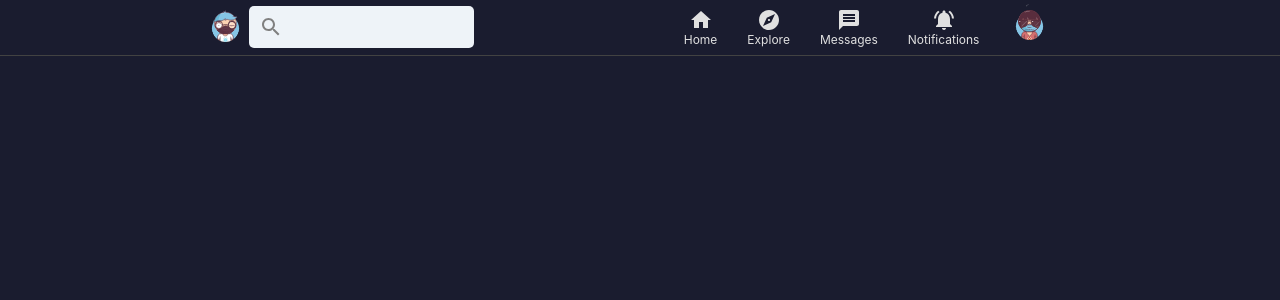
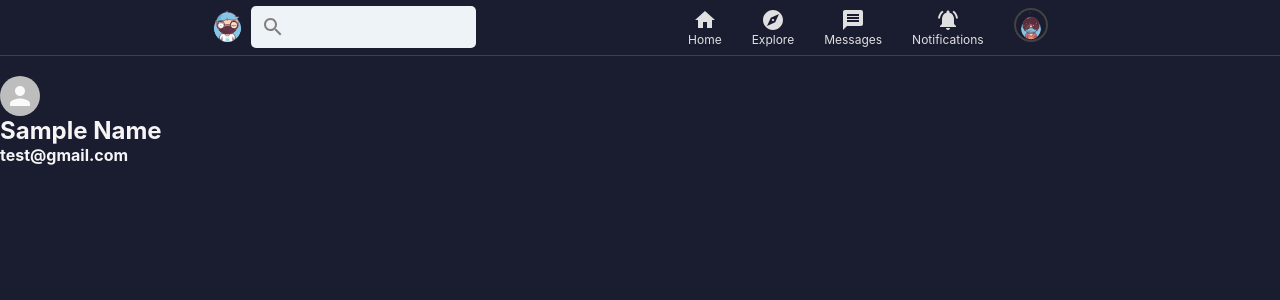
Before and after one commit to arpitnath/socialnet, a React (Create React App) app: page / in a window 1280 px wide. Shown: the top 300 px of the page. Built offline with nearby package versions, Linux system fonts and the light colour scheme.

Commit message:
minor tweesks in css

```diff
--- a/src/App.css
+++ b/src/App.css
@@ -0,0 +1,5 @@
+.headIcon {
+    border: 2px solid #424242;
+    height: 30px !important;
+    width: 30px !important;
+}
--- a/src/App.js
+++ b/src/App.js
@@ -2,11 +2,13 @@ import React from 'react';
 import './App.css';
 import { BrowserRouter as Router, Route } from 'react-router-dom';
 import HomeScreen from './screens/HomeScreen';
+import ExploreScreen from './screens/ExploreScreen';
 
 function App() {
 	return (
 		<Router>
-			<Route path='/' component={HomeScreen} />
+			<Route path='/explore' component={ExploreScreen} />
+			<Route path='/' exact component={HomeScreen} />
 		</Router>
 	);
 }
--- a/src/components/Header.js
+++ b/src/components/Header.js
@@ -1,4 +1,5 @@
 import React from 'react';
+import { Link } from 'react-router-dom';
 import {
 	HeaderComp,
 	HeaderLeft,
@@ -28,11 +29,25 @@ const Header = () => {
 					</HeaderSearch>
 				</HeaderLeft>
 				<HeaderRight>
-					<HeaderOptions Icon={HomeIcon} title='Home' />
-					<HeaderOptions Icon={ExploreIcon} title='Explore' />
-					<HeaderOptions Icon={MessageIcon} title='Messages' />
-					<HeaderOptions Icon={NotificationsActiveIcon} title='Notifications' />
-					<HeaderOptions avatar={avatarImg} />
+					<Link to='/'>
+						<HeaderOptions Icon={HomeIcon} title='Home' />
+					</Link>
+					<Link to='explore'>
+						<HeaderOptions Icon={ExploreIcon} title='Explore' />
+					</Link>
+					<Link to='#'>
+						<HeaderOptions Icon={MessageIcon} title='Messages' />
+					</Link>
+
+					<Link to='#'>
+						<HeaderOptions
+							Icon={NotificationsActiveIcon}
+							title='Notifications'
+						/>
+					</Link>
+					<Link to='/profile'>
+						<HeaderOptions avatar={avatarImg} />
+					</Link>
 				</HeaderRight>
 			</HeaderComp>
 		</>
--- a/src/components/HeaderOptions.js
+++ b/src/components/HeaderOptions.js
@@ -1,12 +1,13 @@
 import React from 'react';
-import { Options, TitleH3, Avatar } from './styled';
+import { Avatar } from '@material-ui/core';
+import { Options, TitleH3 } from './styled';
 
 const HeaderOptions = ({ avatar, Icon, title }) => {
 	return (
 		<>
 			<Options>
 				{Icon && <Icon />}
-				{avatar && <Avatar src={avatar} />}
+				{avatar && <Avatar className='headIcon' src={avatar} />}
 				<TitleH3>{title}</TitleH3>
 			</Options>
 		</>
--- /dev/null
+++ b/src/components/Sidebar.js
@@ -0,0 +1,16 @@
+import { Avatar } from '@material-ui/core';
+import React from 'react';
+import { SidebarComp, BgImg, SidebarTitle, SidebarSpan } from './styled';
+
+const Sidebar = () => {
+	return (
+		<SidebarComp>
+			<BgImg />
+			<Avatar />
+			<SidebarTitle>Sample Name</SidebarTitle>
+			<SidebarSpan>test@gmail.com</SidebarSpan>
+		</SidebarComp>
+	);
+};
+
+export default Sidebar;
--- a/src/components/styled.js
+++ b/src/components/styled.js
@@ -55,7 +55,7 @@ export const Options = styled.div`
 	cursor: pointer;
 
 	&:hover {
-		color: #efefef;
+		color: #f5f5f5;
 	}
 `;
 
@@ -64,8 +64,14 @@ export const TitleH3 = styled.h3`
 	font-weight: 400;
 `;
 
-export const Avatar = styled.img`
-	object-fit: contain;
-	height: 40px;
-	margin-top: -7px;
+/**
+ * @Sidebar
+ */
+
+export const SidebarComp = styled.div`
+	color: #f5f5f5;
 `;
+
+export const BgImg = styled.img``;
+export const SidebarTitle = styled.h2``;
+export const SidebarSpan = styled.h4``;
--- /dev/null
+++ b/src/screens/ExploreScreen.js
@@ -0,0 +1,11 @@
+import React from 'react';
+
+const ExploreScreen = () => {
+	return (
+		<div>
+			<h1>explore</h1>
+		</div>
+	);
+};
+
+export default ExploreScreen;
--- a/src/screens/HomeScreen.js
+++ b/src/screens/HomeScreen.js
@@ -1,15 +1,17 @@
 import React from 'react';
 import Header from '../components/Header';
+import Sidebar from '../components/Sidebar';
 
 const HomeScreen = () => {
 	return (
 		<div className='app'>
 			<Header />
 
-			{/* Header */}
-			{/* App Body */}
-			{/* Feed */}
-			{/* Widget */}
+			<div className='appBody'>
+				<Sidebar />
+				{/* Feed */}
+				{/* Widget */}
+			</div>
 		</div>
 	);
 };
```
Also changed, not shown: 1 other file (tests, documents, lock files or other folders).
